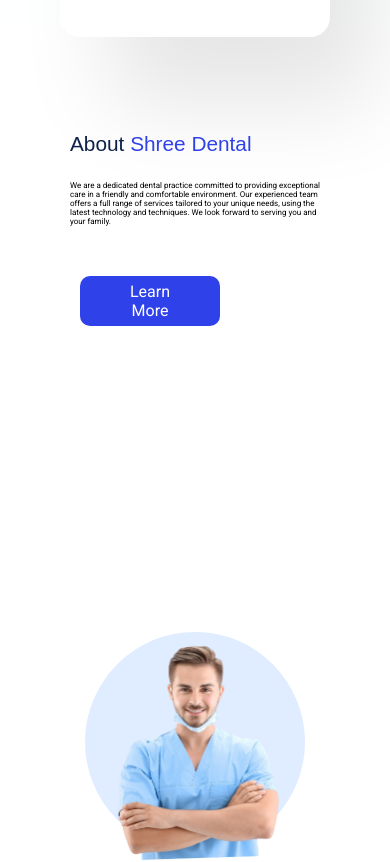
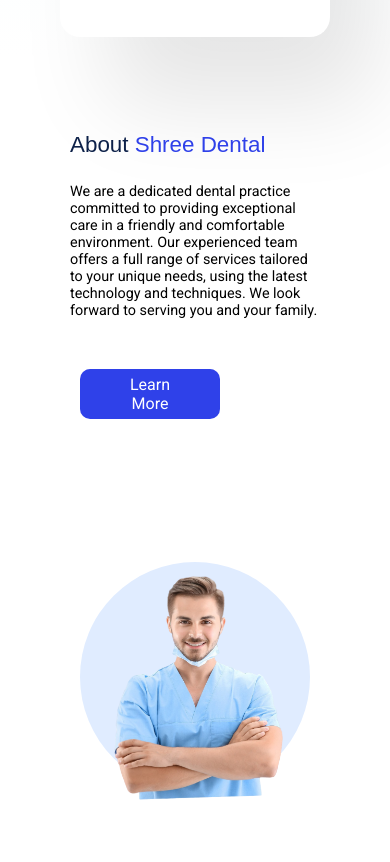
Before and after one commit to The-Cipher-Bit/shree-dental-and-care, a React (Vite) app: page / in a window 390 px wide. Shown: the part 1663-2525 px from the top of the page. Built offline with nearby package versions, Linux system fonts and the light colour scheme; a web font is replaced by a local one.

Commit message:
review edited

```diff
--- a/src/components/Reviews/Review.css
+++ b/src/components/Reviews/Review.css
@@ -161,11 +161,11 @@
     padding: 1px;
       }
       .container-reviewmessage p{
-        font-size: 0.5rem;
+        font-size: 0.7rem;
         margin-bottom: 3px;
       }
       .container-customer-info h3{
-        font-size: 0.5rem;
+        font-size: 0.8rem;
 
       }
       .container-customer-info {
@@ -173,6 +173,10 @@
       }
       .container-customer-info_name {
         margin-top: 5px;
+
+      }
+      .container-customer-info_name p{
+        font-size: 1rem;
       }
       .container-customer-info img{
         height: 50px;
--- a/src/components/aboutus/Aboutus.css
+++ b/src/components/aboutus/Aboutus.css
@@ -135,7 +135,7 @@
     font-size: 2rem;
   }
   .container-aboutus-left p {
-    font-size: 1.1rem;
+    font-size: 0.9rem;
     font-weight: 400;
   }
   .container-aboutus-right {
@@ -167,13 +167,13 @@
   .container-aboutus-right {
     height: 230px;
     width: 230px;
-    margin-top: 150px;
+    margin-top: 200px;
   }
 }
 /* Styles for smallest mobile devices */
-@media screen and (max-width: 390px) {
+/* @media screen and (max-width: 390px) {
   /* CSS styles for smallest mobile devices */
-  .container-aboutus-left h2 {
+  /* .container-aboutus-left h2 {
     font-size: 1.3rem;
   }
   .container-aboutus-left p {
@@ -189,4 +189,3 @@
   /* .reusable__btn{
     margin-bottom: 20px;
   } */
-}
```
